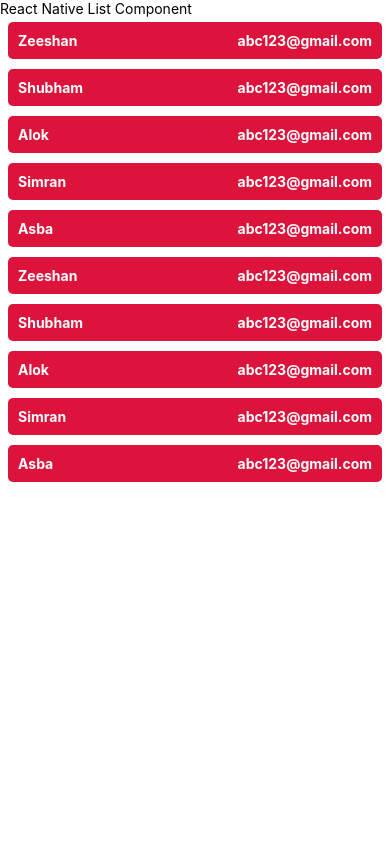
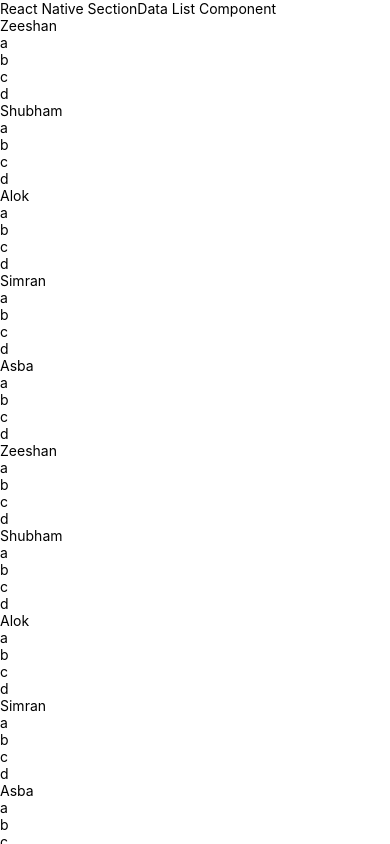
Before and after one commit to zeeshanbinary/react-native-int, a React Native app: screen / in a window 390 px wide. Built offline with nearby package versions, Linux system fonts and the light colour scheme.

Commit message:
react sectionList component

```diff
--- a/App.tsx
+++ b/App.tsx
@@ -1,11 +1,11 @@
 import React from 'react';
-import ListComponent from './app/ListComponent/ListComponent';
+import SectionData from './app/section/Section';
 
 
 function App() {
   return (
     <>
-      <ListComponent />
+      <SectionData />
     </>
   );
 }
--- /dev/null
+++ b/app/section/Section.js
@@ -0,0 +1,75 @@
+import React from "react";
+import { SectionList, StyleSheet, Text, View } from "react-native";
+
+const users = [
+    {
+        id: 1,
+        name: "Zeeshan",
+        data: ['a', 'b', 'c', 'd']
+    },
+    {
+        id: 2,
+        name: "Shubham",
+        data: ['a', 'b', 'c', 'd']
+    },
+    {
+        id: 3,
+        name: "Alok",
+        data: ['a', 'b', 'c', 'd']
+    },
+    {
+        id: 4,
+        name: "Simran",
+        data: ['a', 'b', 'c', 'd']
+    },
+    {
+        id: 6,
+        name: "Asba",
+        data: ['a', 'b', 'c', 'd']
+    },
+    {
+        id: 7,
+        name: "Zeeshan",
+        data: ['a', 'b', 'c', 'd']
+    },
+    {
+        id: 8,
+        name: "Shubham",
+        data: ['a', 'b', 'c', 'd']
+    },
+    {
+        id: 9,
+        name: "Alok",
+        data: ['a', 'b', 'c', 'd']
+    },
+    {
+        id: 10,
+        name: "Simran",
+        data: ['a', 'b', 'c', 'd']
+    },
+    {
+        id: 11,
+        name: "Asba",
+        data: ['a', 'b', 'c', 'd']
+    }
+]
+const SectionData = () => {
+    return (
+        <View style={styles.container}>
+            <Text>React Native SectionData List Component</Text>
+            <SectionList
+                sections={users}
+                renderItem={({ item }) => <Text>{item}</Text>}
+                renderSectionHeader={({section:{name}}) => <Text>{name}</Text>}
+            />
+        </View>
+    )
+}
+
+export default SectionData;
+
+const styles = StyleSheet.create({
+    container: {
+        flex: 1
+    }
+})
```
